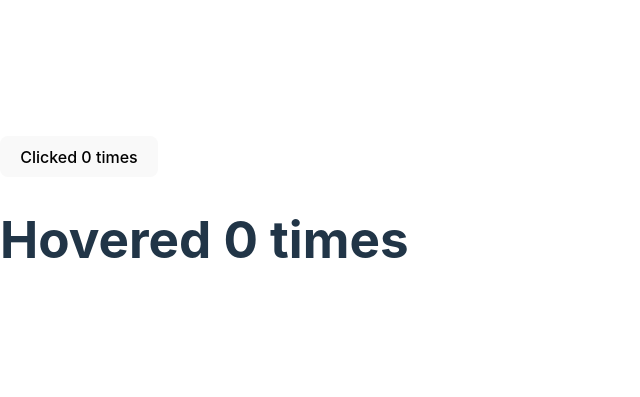
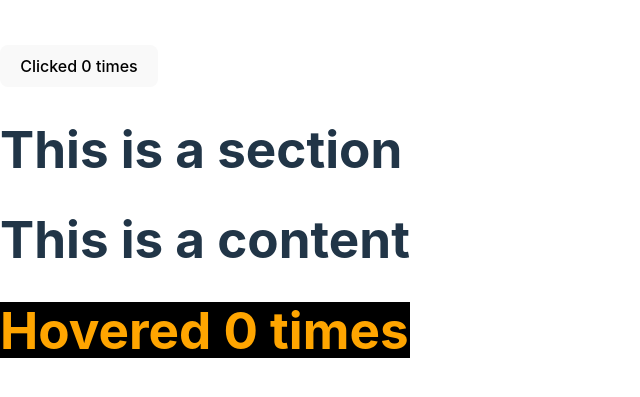
Before and after one commit to RezwanRahin/Think-In-A-React-Way, a React (Vite) app: page / in a window 1280 px wide. Shown: the part 181-578 px from the top of the page, without its empty margins (0-640 px from the left). Built offline with nearby package versions, Linux system fonts and the light colour scheme.

Commit message:
feat: props drilling

```diff
--- a/src/App.jsx
+++ b/src/App.jsx
@@ -1,27 +1,36 @@
+import React from "react";
 import ClickCounter from "./components/ClickCounter";
 import Counter from "./components/Counter";
-import HoverCounter from "./components/HoverCounter";
+import Section from "./components/Section";
 
-function App() {
-  return (
-    <div className="app">
-      {/* <ClickCounter />
-      <HoverCounter /> */}
+// function App() {
+//   return (
+//     <div className="app">
+//       <Counter>
+//         {(counter, incrementCount) => <ClickCounter count={counter} incrementCount={incrementCount} />}
+//       </Counter>
 
-      {/* <User name={() => "REZ"} /> */}
-      {/* <User render={(isLoggedIn) => isLoggedIn ? "REZ" : "Guest"} /> */}
+//       <Section />
+//     </div>
+//   );
+// }
 
-      {/* <Counter render={(counter, incrementCount) => <ClickCounter count={counter} incrementCount={incrementCount} />} />
-      <Counter render={(counter, incrementCount) => <HoverCounter count={counter} incrementCount={incrementCount} />} /> */}
+class App extends React.Component {
+  state = { theme: 'dark' };
 
-      <Counter>
-        {(counter, incrementCount) => <ClickCounter count={counter} incrementCount={incrementCount} />}
-      </Counter>
-      <Counter>
-        {(counter, incrementCount) => <HoverCounter count={counter} incrementCount={incrementCount} />}
-      </Counter>
-    </div>
-  );
+  render() {
+    const { theme } = this.state;
+
+    return (
+      <div className="app">
+        <Counter>
+          {(counter, incrementCount) => <ClickCounter count={counter} incrementCount={incrementCount} />}
+        </Counter>
+
+        <Section theme={theme} />
+      </div>
+    );
+  }
 }
 
 export default App;
--- /dev/null
+++ b/src/components/Content.jsx
@@ -0,0 +1,15 @@
+import Counter from "./Counter";
+import HoverCounter from "./HoverCounter";
+
+function Content({ theme }) {
+    return (
+        <div>
+            <h1>This is a content</h1>
+            <Counter>
+                {(counter, incrementCount) => <HoverCounter count={counter} incrementCount={incrementCount} theme={theme} />}
+            </Counter>
+        </div>
+    );
+}
+
+export default Content;
--- a/src/components/HoverCounter.jsx
+++ b/src/components/HoverCounter.jsx
@@ -1,7 +1,9 @@
-function HoverCounter({ count, incrementCount }) {
+function HoverCounter({ count, incrementCount, theme }) {
+    const style = theme === 'dark' ? { backgroundColor: '#000000', color: '#FFA500' } : null;
+
     return (
         <div>
-            <h1 onMouseOver={incrementCount}>Hovered {count} times</h1>
+            <h1 onMouseOver={incrementCount} style={style}>Hovered {count} times</h1>
         </div>
     );
 }
--- /dev/null
+++ b/src/components/Section.jsx
@@ -0,0 +1,12 @@
+import Content from "./Content";
+
+function Section({ theme }) {
+    return (
+        <div>
+            <h1>This is a section</h1>
+            <Content theme={theme} />
+        </div>
+    );
+}
+
+export default Section;
```
